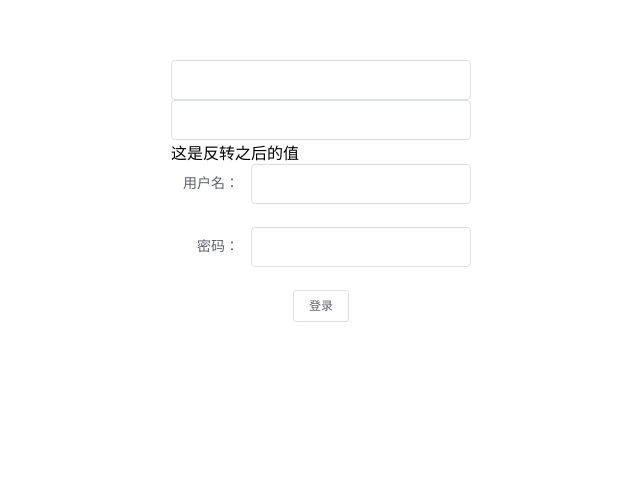
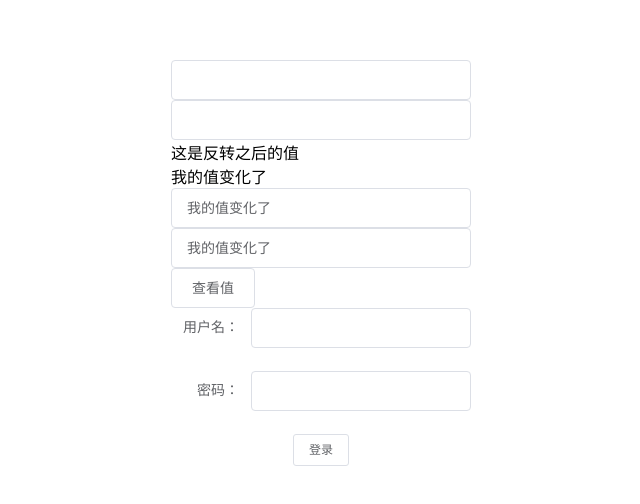
Before and after one commit to boring-exp/learn-vue2, a Vue app: page / in a window 1280 px wide. Shown: the part 130-634 px from the top of the page, without its empty margins (637-1277 px from the left). Built offline with nearby package versions, Linux system fonts and the light colour scheme.

Commit message:
feat: props

```diff
--- a/src/App.vue
+++ b/src/App.vue
@@ -10,7 +10,7 @@
       <div class="desc"></div>
       <div class="login">
         <div class="login-wrapper">
-          <child-comp v-if="isShowChild"></child-comp>
+          <child-comp v-if="isShowChild" :info="pInfo"></child-comp>
           <el-form :model="form" label-width="80px">
             <el-form-item label="用户名：">
               <el-input v-model="form.name"></el-input>
@@ -47,6 +47,7 @@ export default {
         passwd: '',
       },
       isShowChild: true,
+      pInfo: '这是用来设置默认的input框的值'
     }
   },
   // 方法
@@ -88,6 +89,9 @@ export default {
     // setInterval(() => {
     //   this.isShowChild = !this.isShowChild;
     // }, 3000)
+    setTimeout(() => {
+      this.pInfo = '我的值变化了'
+    }, 5000)
   },
 }
 </script>
--- a/src/components/ChildComp.vue
+++ b/src/components/ChildComp.vue
@@ -3,6 +3,14 @@
         <el-input v-model="message"></el-input>
         <el-input v-model="name"></el-input>
         <div>这是反转之后的值{{ reverseMsg }}</div>
+        <!-- 如果info是空，就展示当前父组件没有传递数据， 不为空，正常展示-->
+        <div>{{ info || 当前父组件没有传递数据 }}</div>
+        <!-- <div v-if="info">{{ info }}</div>
+        <div v-else>当前父组件没有传递数据</div> -->
+        <!-- <div>{{ wrapperInfo }}</div> -->
+        <el-input v-model="localInfo"></el-input>
+        <el-input :value="localCompute"></el-input>
+        <el-button @click="monitor">查看值</el-button>
     </div>
 </template>
 
@@ -10,16 +18,33 @@
 export default {
     name: 'ChildComp',
 
+    props: {
+        info: String,
+    },
+
     data: function () {
         return {
             message: '',
-            name: ''
+            name: '',
+            localInfo: '',
+            localComputeRealValue: ''
         }
     },
 
     computed: {
         reverseMsg: function () {
             return this.message.split('').reverse().join('') + this.name
+        },
+        wrapperInfo: function () {
+            return this.info ? this.info : '当前父组件没有传递数据';
+        },
+        localCompute: {
+            get: function() {
+                return this.localComputeRealValue || this.info
+            },
+            set: function(v) {
+                this.localComputeRealValue = v
+            }
         }
     },
 
@@ -31,6 +56,13 @@ export default {
             handler: function (newValue, oldValue) {
                 console.log('message', newValue)
                 console.log('message', oldValue)
+            },
+            immediate: true
+        },
+        info: {
+            handler: function (newValue, oldValue) {
+                console.log('info', newValue, oldValue)
+                this.localInfo = newValue
             },
             immediate: true
         }
@@ -70,6 +102,9 @@ export default {
     methods: {
         handleEvent() {
             console.log('吱吱吱')
+        },
+        monitor() {
+            console.log(this.localCompute, this.localComputeRealValue)
         }
     }
 }
```
